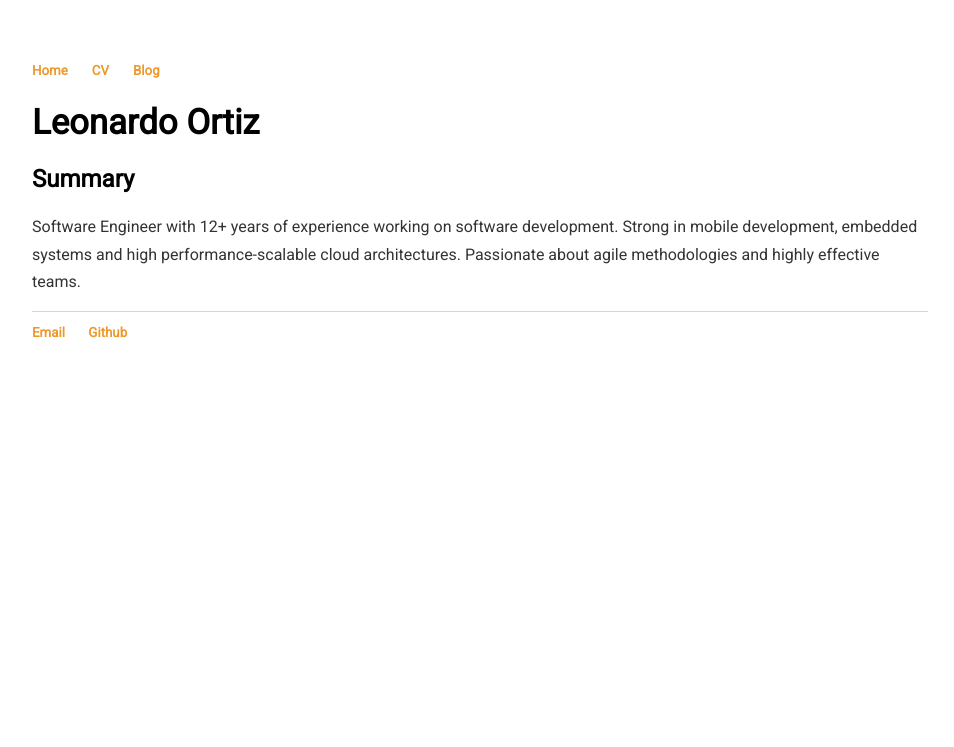
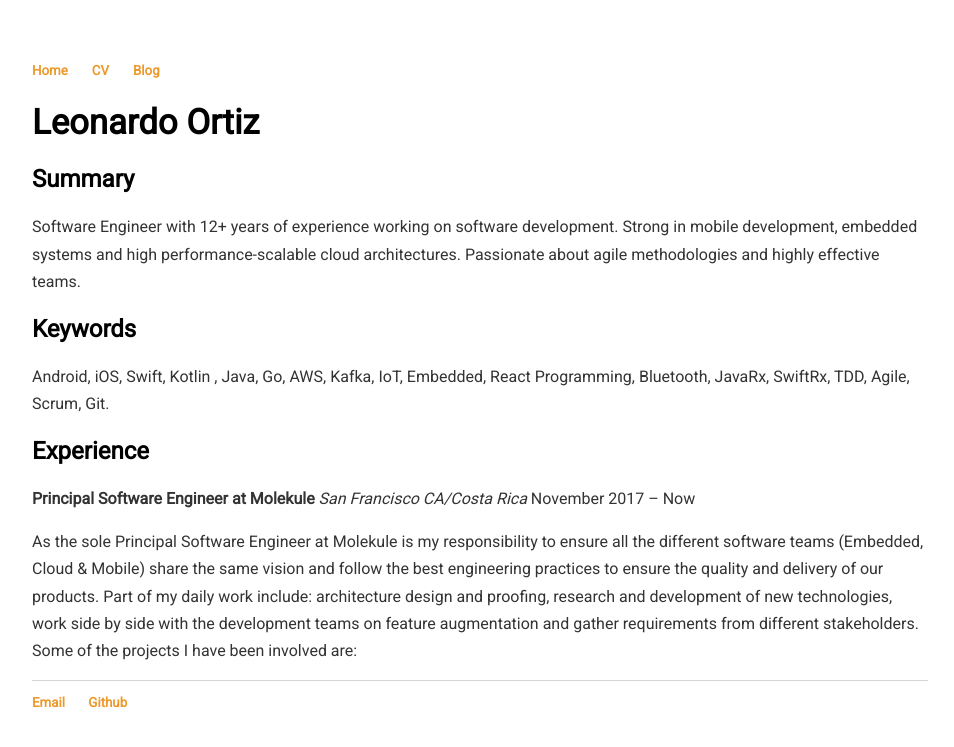
Before and after one commit to leohackerman/leohackerman.github.io, a Jekyll site: the page built from cv/cv.md, in a window 1280 px wide. Shown: the top 747 px of the page, without its empty margins (160-1114 px from the left). Built offline with Jekyll 4.4.1, drawn with Linux system fonts in a browser that asks for light colours.

Commit message:
Update cv.md

```diff
--- a/cv/cv.md
+++ b/cv/cv.md
@@ -5,3 +5,11 @@ title: Leonardo Ortiz
 # Leonardo Ortiz
 ## Summary
 Software Engineer with 12+ years of experience working on software development. Strong in mobile development, embedded systems and high performance-scalable cloud architectures. Passionate about agile methodologies and highly effective teams.
+## Keywords
+Android, iOS, Swift, Kotlin , Java, Go, AWS, Kafka, IoT, Embedded, React Programming, Bluetooth, JavaRx, SwiftRx, TDD, Agile, Scrum, Git.
+## Experience
+**Principal Software Engineer at Molekule**
+_San Francisco CA/Costa Rica_
+November 2017 – Now
+<p/>
+As the sole Principal Software Engineer at Molekule is my responsibility to ensure all the different software teams (Embedded, Cloud & Mobile) share the same vision and follow the best engineering practices to ensure the quality and delivery of our products. Part of my daily work include: architecture design and proofing, research and development of new technologies, work side by side with the development teams on feature augmentation and gather requirements from different stakeholders. Some of the projects I have been involved are:
```
